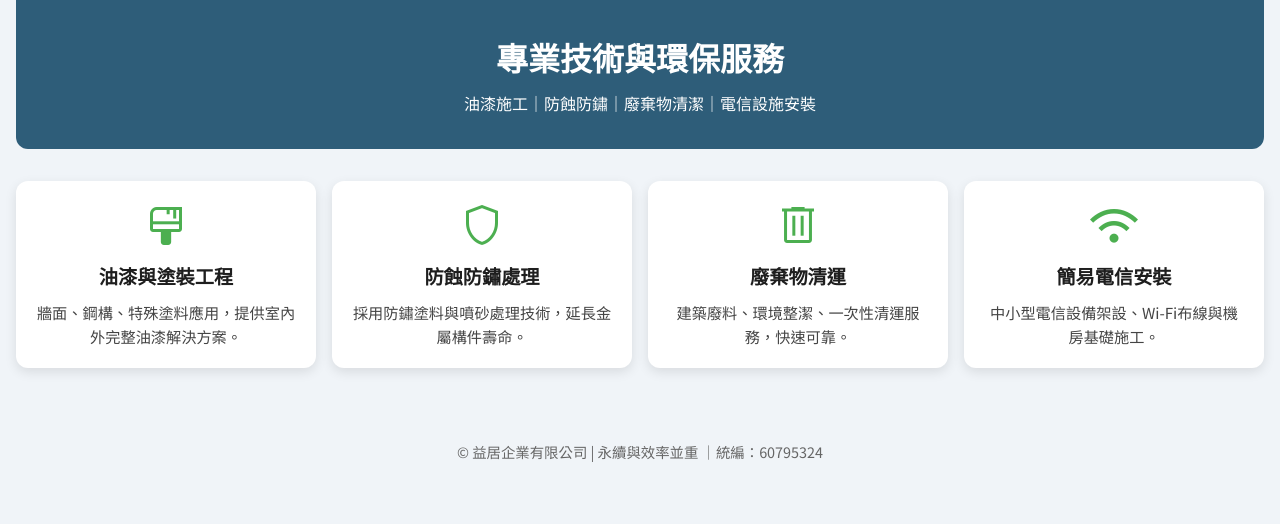
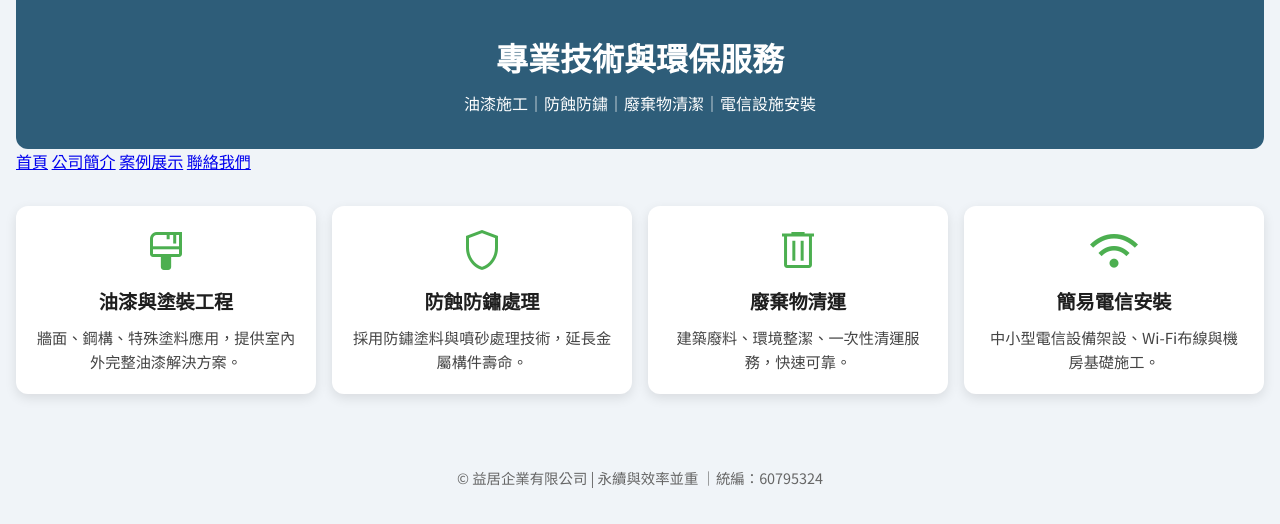
Before and after one commit to nearni/ege, a plain HTML site: page index.html in a window 1280 px wide. Drawn offline with nearby package versions, Linux system fonts and the light colour scheme.

Commit message:
Update index.html

```diff
--- a/index.html
+++ b/index.html
@@ -108,7 +108,12 @@
     <h1>專業技術與環保服務</h1>
     <p>油漆施工｜防蝕防鏽｜廢棄物清潔｜電信設施安裝</p>
   </header>
-
+ <nav>
+    <a href="index.html">首頁</a>
+    <a href="about.html">公司簡介</a>
+    <a href="projects.html">案例展示</a>
+    <a href="contact.html">聯絡我們</a>
+  </nav>
   <section class="services">
     <div class="card">
       <span class="material-symbols-outlined">format_paint</span>
```
